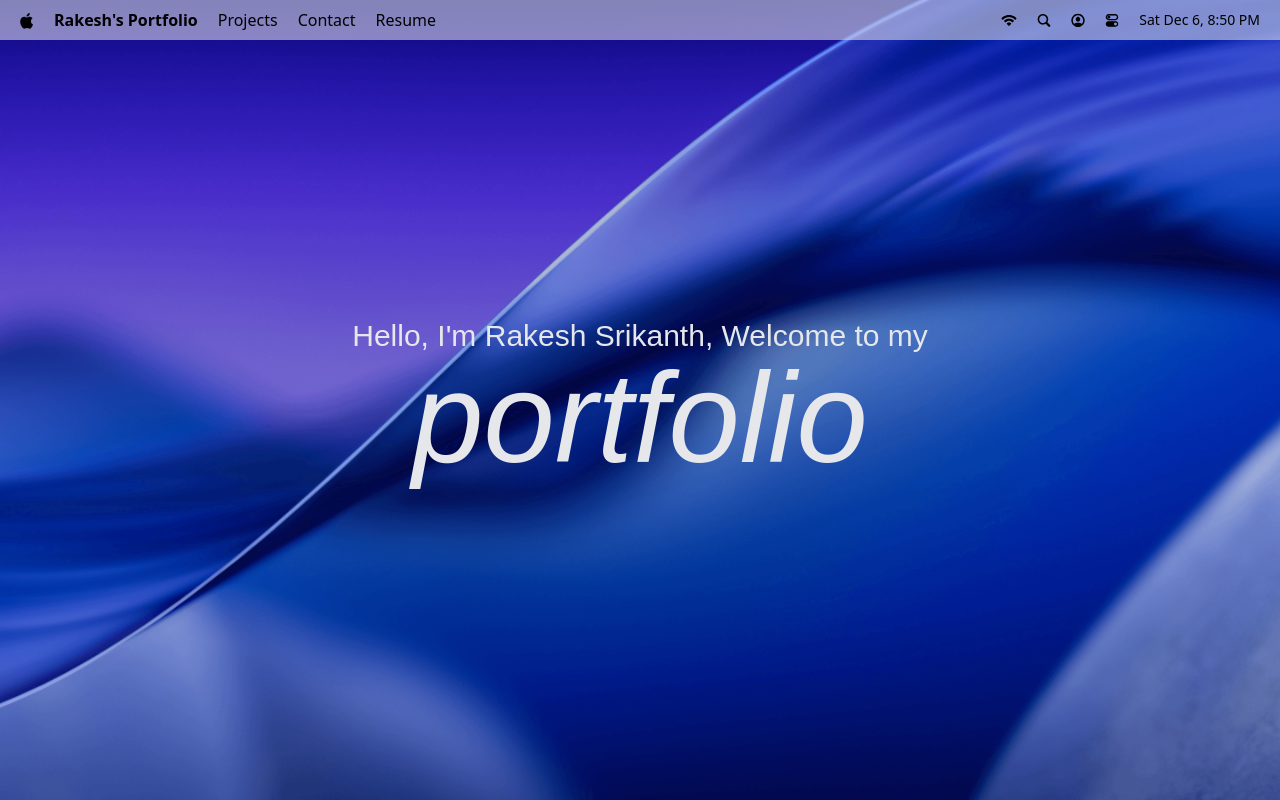
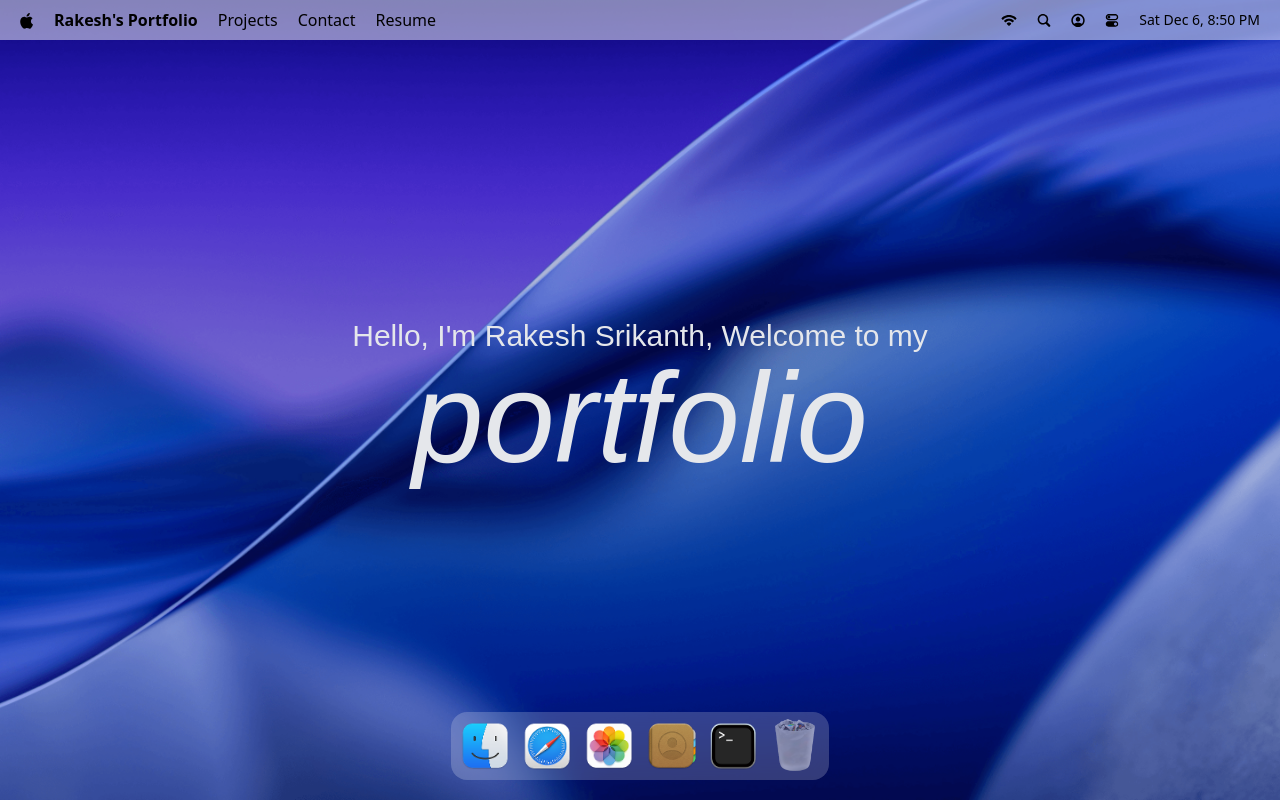
Before and after one commit to RakeshMauraniSrikanth/rakesh-portfolio, a React (Vite) app: page / in a window 1280 px wide. Built offline with nearby package versions, Linux system fonts and the light colour scheme; a web font is replaced by a local one.

Commit message:
Add Dock component with GSAP animations and integrate react-tooltip; update dependencies

```diff
--- a/package.json
+++ b/package.json
@@ -16,7 +16,8 @@
     "gsap": "^3.13.0",
     "lucide-react": "^0.555.0",
     "react": "^19.2.0",
-    "react-dom": "^19.2.0"
+    "react-dom": "^19.2.0",
+    "react-tooltip": "^5.30.0"
   },
   "devDependencies": {
     "@eslint/js": "^9.39.1",
--- a/src/App.tsx
+++ b/src/App.tsx
@@ -1,10 +1,11 @@
-import { Navbar, Welcome,  } from "#components"
+import { Dock, Navbar, Welcome,  } from "#components"
 
 const App = () => {
   return (
     <main >
       <Navbar />
       <Welcome />
+      <Dock />
     </main>
   )
 }
--- /dev/null
+++ b/src/components/Dock.tsx
@@ -0,0 +1,92 @@
+import { dockApps } from '#constants';
+import { useGSAP } from '@gsap/react';
+import React from 'react'
+import { Tooltip } from 'react-tooltip';
+import gsap from 'gsap';
+
+
+const Dock = () => {
+    const dockRef = React.useRef<HTMLDivElement>(null);
+
+    useGSAP(() =>{
+        const dock = dockRef.current;
+        if(!dock) return;
+
+        const icons = dock.querySelectorAll('.dock-icon');
+
+        const animateIcons = (mouseX: number) => {
+            const { left } = dock.getBoundingClientRect();
+
+            icons.forEach((icon) =>{
+                const{left:iconLeft, width:iconWidth} = icon.getBoundingClientRect();
+                const center = iconLeft - left + iconWidth /2;
+                const distance = Math.abs(mouseX - center);
+
+                const intensity = Math.exp(-(distance ** 2.5) / 20000);
+
+                gsap.to(icon,{
+                    scale: 1 + 0.25 * intensity,
+                    y: -15 * intensity,
+                    duration: 0.2,
+                    ease: "power1.out",
+                })
+            })
+        }
+        const handleMouseMove = (e: MouseEvent) =>{
+            const {left} = dock.getBoundingClientRect();
+
+            animateIcons(e.clientX - left);
+
+        }
+        const resetIcons = () =>{
+            icons.forEach((icon) =>
+            {
+                gsap.to(icon,{
+                    scale:1,
+                    y:0,
+                    duration:0.3,
+                    ease:"power1.out",
+                })
+            })
+        }
+        dock.addEventListener("mousemove", handleMouseMove);
+        dock.addEventListener("mouseleave", resetIcons);
+
+        return () =>{
+            dock.removeEventListener("mousemove", handleMouseMove);
+            dock.removeEventListener("mouseleave", resetIcons);
+        }
+    },[])
+
+    const toggleApp = (app: { id: string; canOpen: boolean }) => { }
+    return (
+        <section id="dock">
+            <div ref={dockRef} className='dock-container'>
+                {dockApps.map(({ id, name, icon, canOpen }) => (
+                    <div key={id} className='relative flex justify-center'>
+                        <button
+                            type="button"
+                            className='dock-icon'
+                            aria-label={name}
+                            data-tooltip-id="dock-tooltip"
+                            data-tooltip-content={name}
+                            data-tooltip-delay-show={500}
+                            disabled={!canOpen}
+                            onClick={() => toggleApp({ id, canOpen })}
+                        >
+                            <img
+                                src={`/images/${icon}`}
+                                alt={name}
+                                loading='lazy'
+                                className={canOpen ? '' : "opacity-50"}
+                            ></img>
+                        </button>
+                    </div>
+                ))}
+                <Tooltip id="dock-tooltip" place="top" className="tooltip" />
+            </div>
+        </section >
+    )
+}
+
+export default Dock
--- a/src/components/index.ts
+++ b/src/components/index.ts
@@ -1,3 +1,4 @@
 import Navbar from "#components/Navbar";
 import Welcome from "#components/Welcome";
-export { Navbar, Welcome };
+import Dock from "#components/Dock";
+export { Navbar, Welcome, Dock };
```
Also changed, not shown: 1 other file (tests, documents, lock files or other folders).
